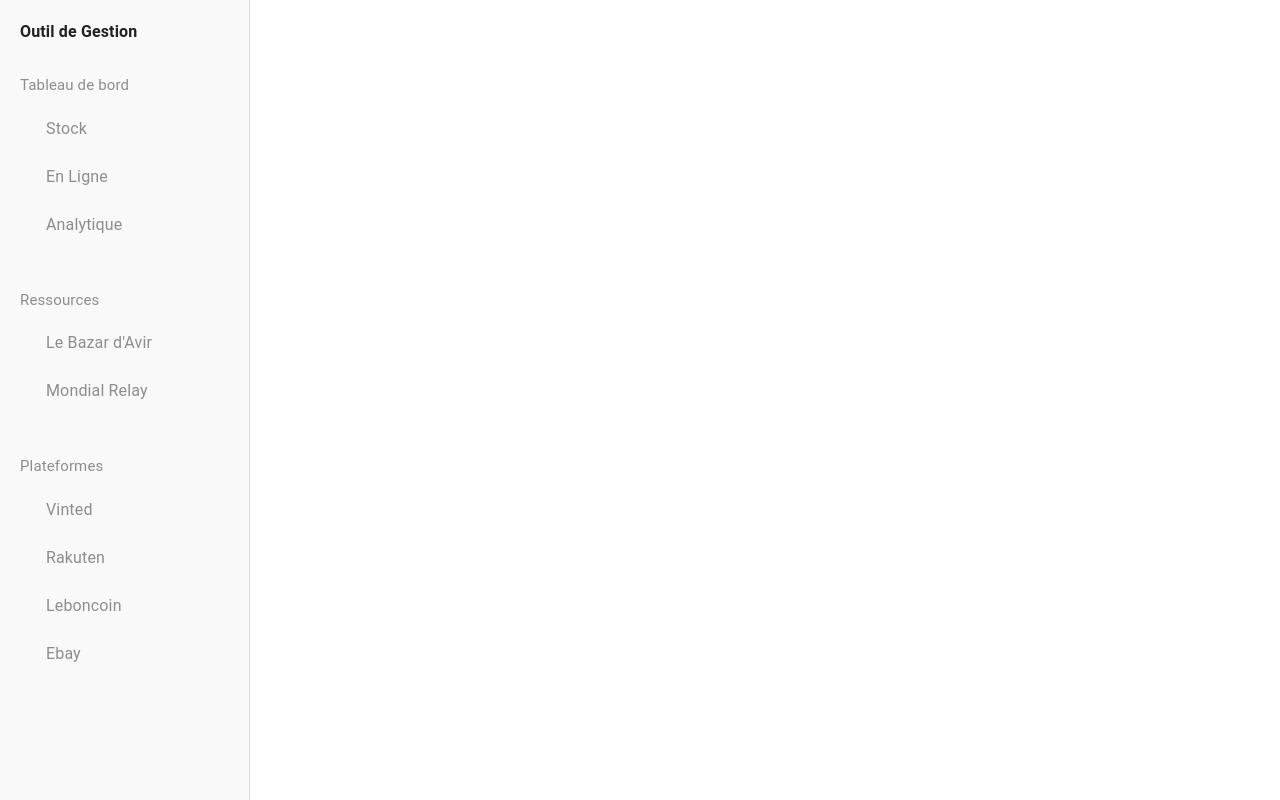
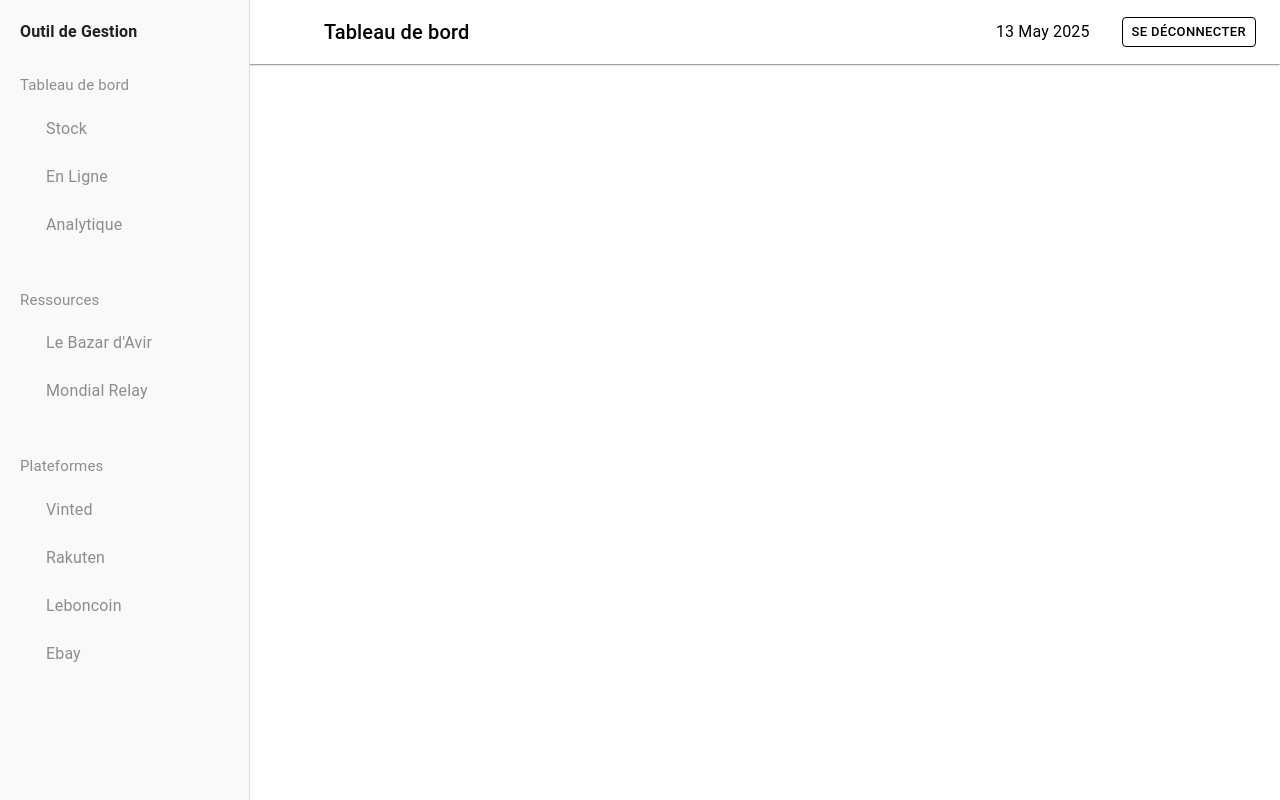
Before and after one commit to AvirKarakitsos/REACT_management, a React (Vite) app: page / in a window 1280 px wide. Built offline with nearby package versions, Linux system fonts and the light colour scheme.

Commit message:
feat: Header component

```diff
--- a/src/App.jsx
+++ b/src/App.jsx
@@ -1,8 +1,12 @@
+import Header from "./components/Header";
 import Sidebar from "./components/SideBar";
 
 
 export default function App() {
 	return (
+		<>
+		<Header/>
 		<Sidebar/>
+		</>
 	);
 }
--- /dev/null
+++ b/src/components/Header.jsx
@@ -0,0 +1,29 @@
+import { AppBar, Toolbar, Typography, Button, Box } from '@mui/material';
+
+export default function Header() {
+  const today = new Date()
+  const formatDate = today.getDate()+' '+ today.toLocaleString('default', { month: 'short' })+' '+today.getFullYear()
+
+  return (
+    <AppBar
+      position="fixed"
+      elevation={1}
+       sx={{
+        backgroundColor: '#fff',
+        color: '#000'
+       }}
+    >
+      <Toolbar sx={{ display: 'flex', justifyContent: 'space-between' }}>
+        <Typography variant="h6" sx={ {marginLeft:'300px'}}>
+          Tableau de bord
+        </Typography>
+        <Box sx={{ display: 'flex', alignItems: 'center', gap: 2 }}>
+          <Typography variant="body1" sx={ {marginRight:2} }>{formatDate}</Typography>
+          <Button variant="outlined" color='#8D8D8D' size='small'>
+            Se déconnecter
+          </Button>
+        </Box>
+      </Toolbar>
+    </AppBar>
+  );
+}
```
